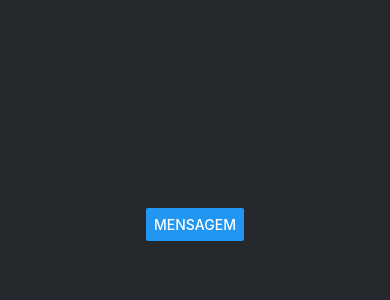
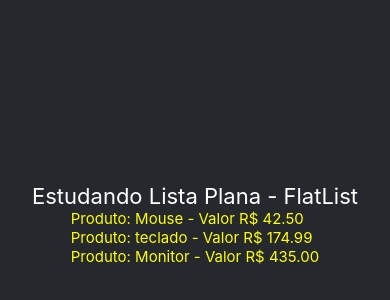
Before and after one commit to Aldenor-Neto/React-Native-component, a React Native app: screen / in a window 390 px wide. Shown: the part 198-498 px from the top of the page. Built offline with nearby package versions, Linux system fonts and the light colour scheme.

Commit message:
componente FlatList - (lista plana)

```diff
--- a/App.js
+++ b/App.js
@@ -7,11 +7,12 @@ import ChecaNumero from './componentes/ChecaNumero';
 import Evento from './componentes/Evento';
 import ComponenteImagem from './componentes/ComponenteImagem';
 import Botoes from './componentes/Botoes';
+import ListaPlana from './componentes/ListaPlana';
 
 export default function App() {
   return (
     <View style={styles.container}>
-      <Botoes></Botoes>
+      <ListaPlana></ListaPlana>
       <StatusBar style="auto" />
     </View>
   );
--- /dev/null
+++ b/componentes/ListaPlana.js
@@ -0,0 +1,40 @@
+import react from "react";
+import { Text, View, StyleSheet, FlatList } from "react-native";
+
+export default function ListaPlana() {
+
+    const produtos = [
+        { id: '001', produto: ['Mouse', '42.50'] },
+        { id: '002', produto: ['teclado', '174.99'] },
+        { id: '003', produto: ['Monitor', '435.00'] },
+    ]
+
+    return (
+        <View style={styles.container}>
+            <Text style={styles.texto}>Estudando Lista Plana - FlatList</Text>
+            <FlatList
+                data={produtos}
+                keyExtractor={(item) => item.id}
+                renderItem={({ item }) => (
+                    <Text style={styles.text}>Produto: {item.produto[0]} - Valor R$ {item.produto[1]}</Text>
+                )}
+            />
+        </View>
+    );
+}
+
+const styles = StyleSheet.create({
+    container: {
+        display: 'flex',
+        justifyContent: 'center',
+        alignItems:'center'
+    },
+    texto: {
+        color: 'white',
+        fontSize: 22
+    },
+    text: {
+        color: 'yellow',
+        fontSize: 15,
+    }
+})
```
